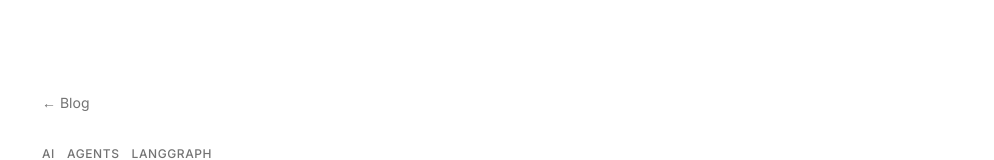
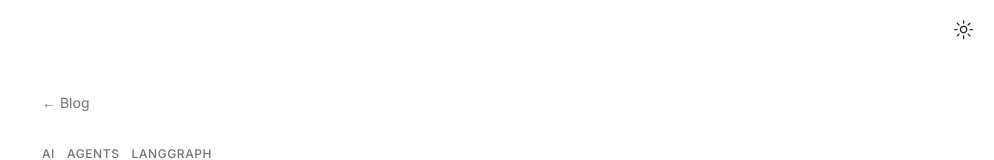
Before and after one commit to sudorishabh/sudorishabh, a Next.js app: page /blog/building-multi-agent-workflows in a window 1280 px wide. Shown: the top 160 px of the page, without its empty margins (286-1280 px from the left). Built offline with nearby package versions, Linux system fonts and the light colour scheme.

Commit message:
feat(blog): add minimal theme toggle in the top-right corner

```diff
--- a/app/layout.tsx
+++ b/app/layout.tsx
@@ -1,3 +1,4 @@
+import { ModeToggle } from "@/components/mode-toggle";
 import { ThemeProvider } from "@/components/theme-provider";
 import { TooltipProvider } from "@/components/ui/tooltip";
 import { DATA } from "../data/resume";
@@ -74,6 +75,9 @@ export default function RootLayout({
         <ThemeProvider
           attribute='class'
           defaultTheme='light'>
+          <div className="fixed right-3 top-3 z-50">
+            <ModeToggle />
+          </div>
           <TooltipProvider delayDuration={0}>{children}</TooltipProvider>
         </ThemeProvider>
       </body>
```
